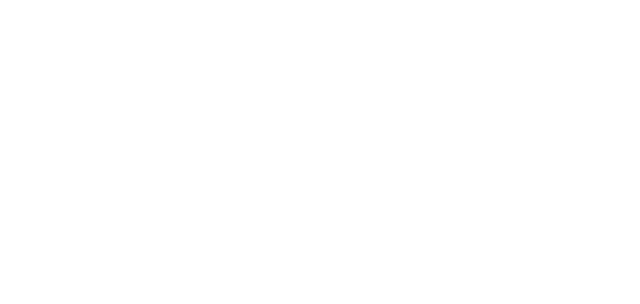
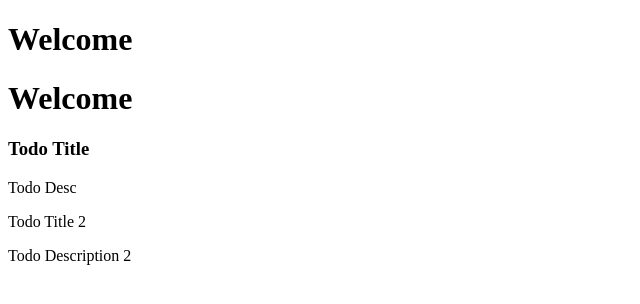
Before and after one commit to nymul-islam-moon/react-anisul-islam, a React (Create React App) app: page / in a window 1280 px wide. Shown: the top 304 px of the page, without its empty margins (0-640 px from the left). Built offline with nearby package versions, Linux system fonts and the light colour scheme.

Commit message:
Class 16
Multiple Create Element and Component under the hood

```diff
--- a/src/App.js
+++ b/src/App.js
@@ -1,9 +1,35 @@
 import React from 'react';
+
+
+function Welcome () {
+    return <h1>Welcome</h1>;
+
+}
+
+function Welcome2 () {
+    return React.createElement( "h1", {}, "Welcome" );
+}
+
+function Todo () {
+    return <div>
+        <h3>Todo Title</h3>
+        <p>Todo Desc</p>
+    </div>
+}
+
+function Todo2 () {
+    return React.createElement( "div", {}, React.createElement( "p", {} , "Todo Title 2"),
+        React.createElement( "p", {} , "Todo Description 2")
+    );
+}
 
 function App() {
     return (
         <div>
-
+            <Welcome />
+            <Welcome2 />
+            <Todo />
+            <Todo2 />
         </div>
     )
 }
```
